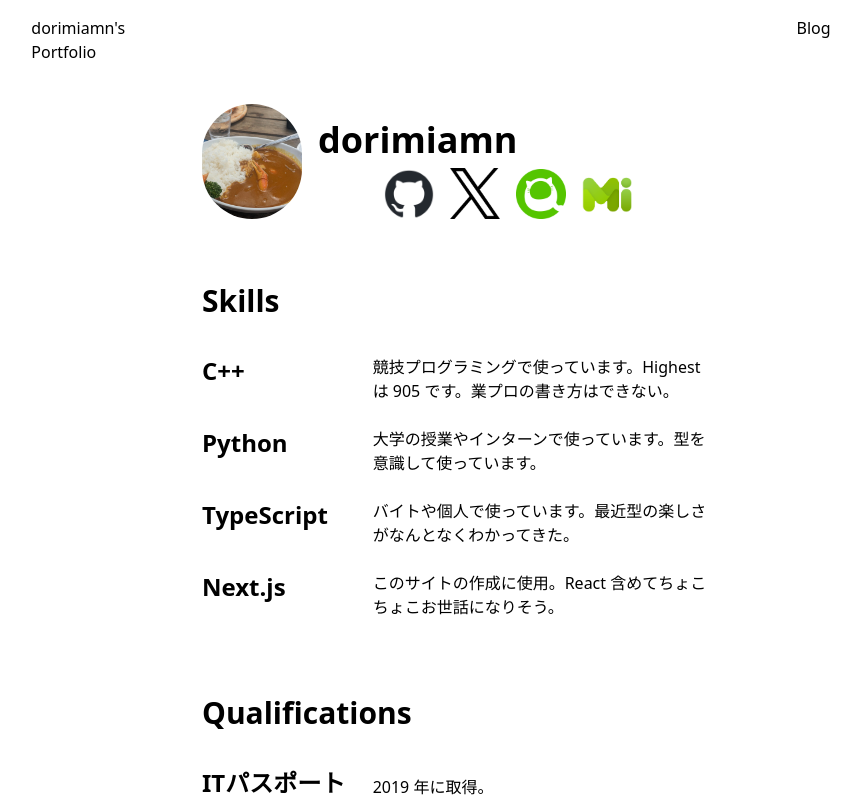
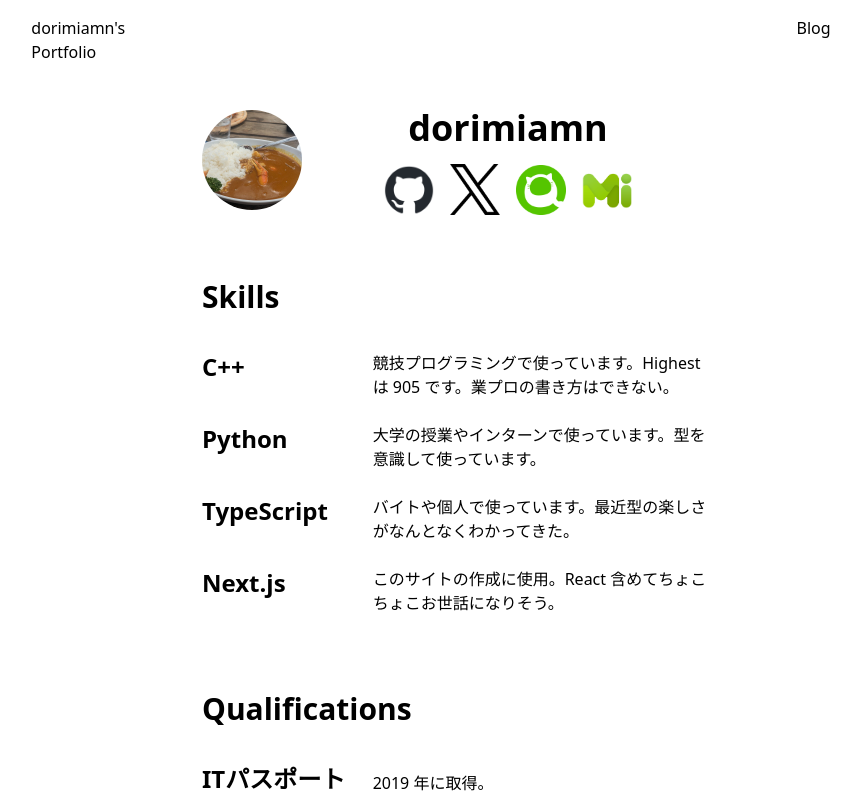
Before and after one commit to adominee/adominee.github.io, a Next.js app: page / in a window 1280 px wide. Shown: the top 800 px of the page, without its empty margins (182-1043 px from the left). Built offline with nearby package versions, Linux system fonts and the light colour scheme; a web font is replaced by a local one.

Commit message:
プロフィール画像がおかしくなる問題に対処

```diff
--- a/app/page.tsx
+++ b/app/page.tsx
@@ -32,14 +32,14 @@ function MyProfileComponent() {
     <div className="container w-4/6 mx-auto my-10">
       <div className="flex flex-row">
         <Image
-          className="rounded-full"
+          className="rounded-full object-contain m-auto"
           src="/profile_icon_square.jpg"
           width={100}
           height={100}
           alt="Picture of dorimiamn's icon"
         />
         <div className="flex flex-col w-5/6 mx-4 my-0">
-          <h1 className="text-4xl mb-2">dorimiamn</h1>
+          <h1 className="text-4xl mt-1 mb-4 text-center">dorimiamn</h1>
           <SNSLinkComponent />
         </div>
       </div>
```
